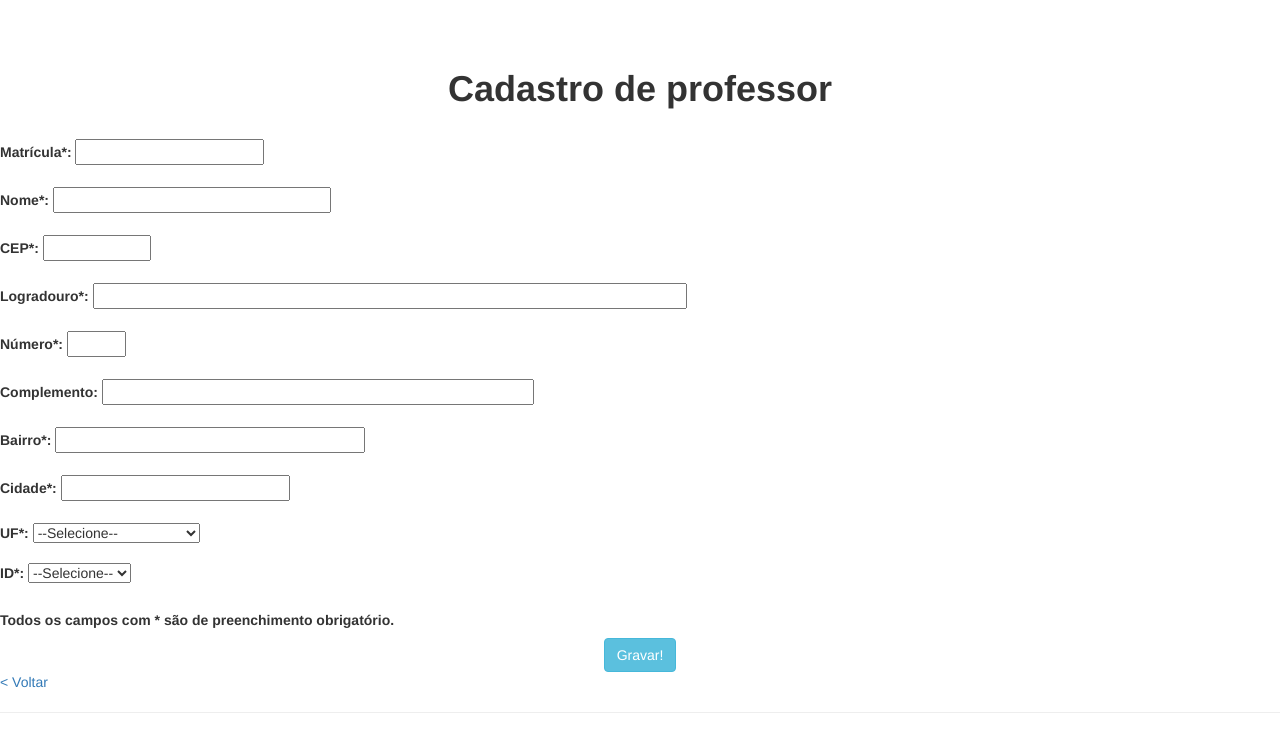
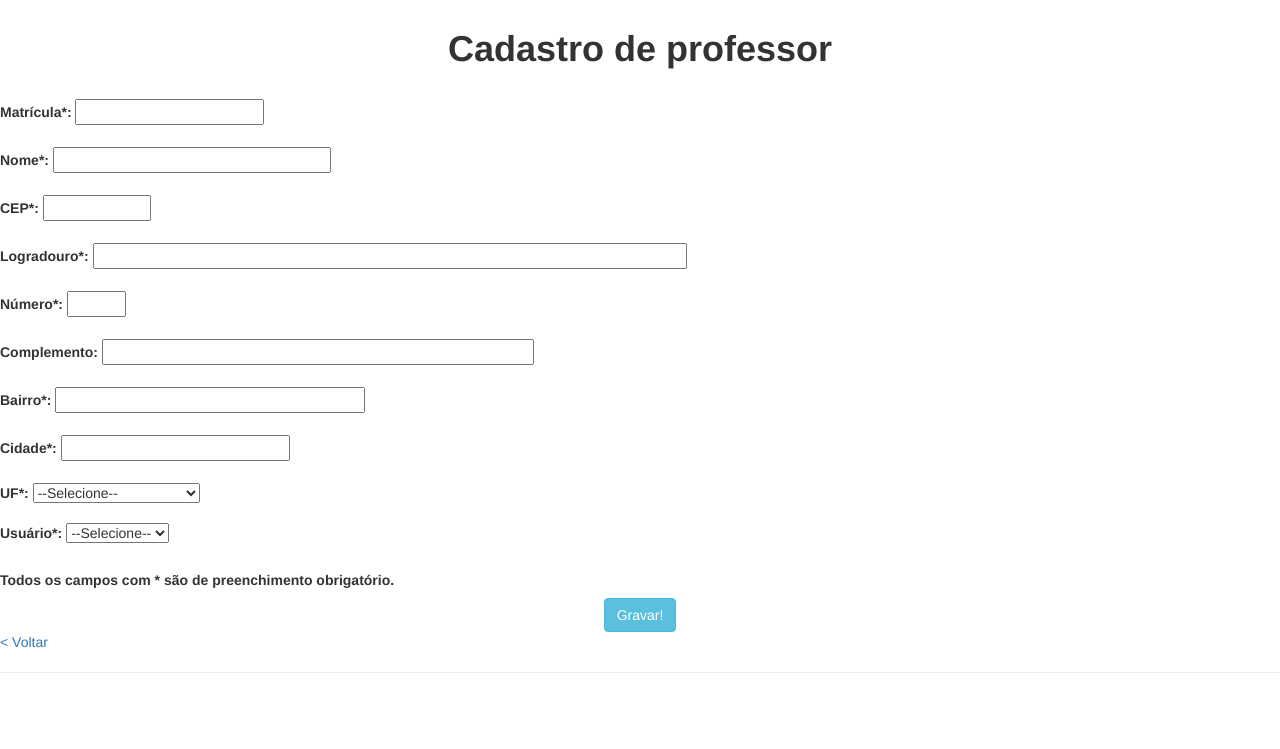
Before and after one commit to zedabutina/EEGV, a PHP site: page /formProf.php in a window 1280 px wide. Shown: the part 51-800 px from the top of the page. Run offline with PHP 8.4, Linux system fonts and the light colour scheme.

Commit message:
Add files via upload

```diff
--- a/formProf.php
+++ b/formProf.php
@@ -25,7 +25,7 @@ include 'boots.php';
 //		}
 	</script>
 	</head>
-		<br><br><br><br>
+		<br><br>
     	<center><h1><b>Cadastro de professor</b></h1></center>
     	<br>
 
@@ -125,9 +125,13 @@ include 'boots.php';
 		<br>
 		<br>
 
-	<b>ID*: </b><select name="id" id="id"></h1>
+	<b>Usuário*: </b><select name="id" id="id"></h1>
+<!--	?php include 'conexao.php';
+	$sql="SELECT id, login FROM usuario WHERE nivel IN ('P', 'C')";
+	$valid=pg_query($con,$sql);
+	-->
 				<option value=''>--Selecione--</option>
-				<option value='teste'>TESTE</option>
+				<option value='1'>TESTE</option>
 			</select>
 		<br>
 		<br>
```
